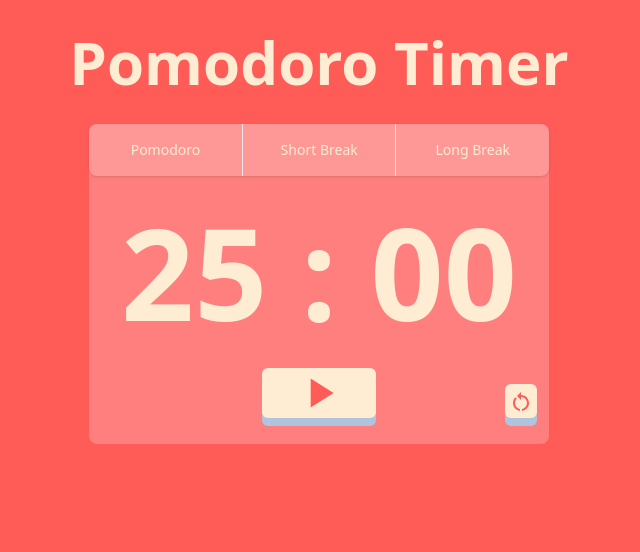
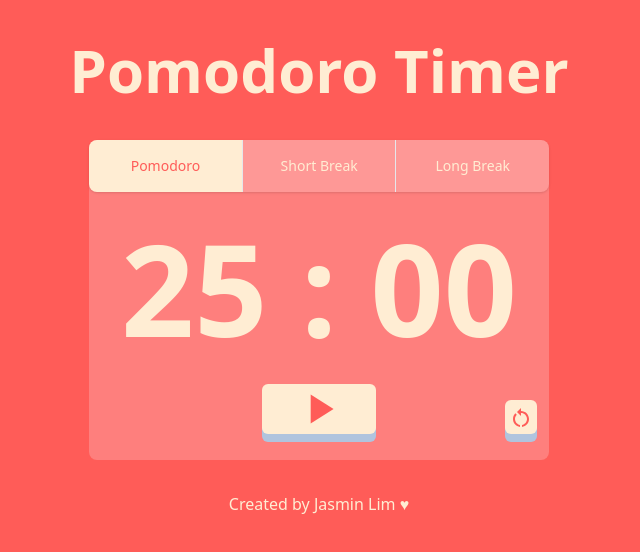
Before and after one commit to jrlim13/pomodoro-timer, a React (Create React App) app: page / in a window 1280 px wide. Shown: the top 552 px of the page, without its empty margins (321-961 px from the left). Built offline with nearby package versions, Linux system fonts and the light colour scheme.

Commit message:
Added current page indicator and bug fixes

```diff
--- a/package.json
+++ b/package.json
@@ -1,6 +1,7 @@
 {
   "name": "pomodoro-timer",
   "version": "0.1.0",
+  "homepage": "https://jrlim13.github.io/pomodoro-timer",
   "private": true,
   "dependencies": {
     "@emotion/react": "^11.8.1",
@@ -17,6 +18,8 @@
     "web-vitals": "^2.1.4"
   },
   "scripts": {
+    "predeploy": "npm run build",
+    "deploy": "gh-pages -d build",
     "start": "react-scripts start",
     "build": "react-scripts build",
     "test": "react-scripts test",
@@ -43,6 +46,7 @@
   "devDependencies": {
     "@tailwindcss/typography": "^0.5.2",
     "autoprefixer": "^10.4.2",
+    "gh-pages": "^3.2.3",
     "postcss": "^8.4.8",
     "tailwindcss": "^3.0.23"
   }
--- a/src/App.js
+++ b/src/App.js
@@ -1,12 +1,14 @@
 import './App.css';
 import Header from './components/Header';
 import Timer from './components/Timer';
+import Footer from './components/Footer'
 
 function App() {
   return (
     <div className="App">
       <Header />
       <Timer />
+      <Footer />
     </div>
   );
 }
--- /dev/null
+++ b/src/components/Footer.jsx
@@ -0,0 +1,11 @@
+
+
+function Footer() {
+    return (
+        <footer className="my-8">
+            <p>Created by <a href="https://github.com/jrlim13">Jasmin Lim ♥</a></p>
+        </footer>
+    );
+}
+
+export default Footer;
--- a/src/components/Header.jsx
+++ b/src/components/Header.jsx
@@ -1,7 +1,7 @@
 function Header() {
     return (
         <header>
-            <h1 className="m-8 text-6xl font-bold">Pomodoro Timer</h1>
+            <h1 className="m-10 text-6xl font-bold">Pomodoro Timer</h1>
         </header>
     );
 }
--- a/src/components/Timer.jsx
+++ b/src/components/Timer.jsx
@@ -22,7 +22,6 @@ class Timer extends React.Component {
             tab.running = false;
             this.setState(tab);
         }
-
     };
 
     toggleRun = () => {
@@ -71,7 +70,12 @@ class Timer extends React.Component {
                             {
                                 tabs.map((tab, i) =>
                                     <li key={i} className="w-full">
-                                        <button className={`inline-block relative py-4 px-4 w-full text-sm font-medium text-center text-beige bg-peach-100/30 hover:bg-peach-200 focus:ring-1 focus:ring-beige ${i === 0 ? "rounded-l-lg" : ""} ${i === tabs.length - 1 ? "rounded-r-lg" : ""}`} onClick={this.toggleTab.bind(this, tab)}>{tab.tab}</button>
+                                        <button
+                                            className={`inline-block relative py-4 px-4 w-full text-sm font-medium text-center ${tab.tab === this.state.tab ? "text-red bg-beige" : "text-beige bg-peach-100/30 hover:bg-peach-200"} ${i === 0 ? "rounded-l-lg" : ""} ${i === tabs.length - 1 ? "rounded-r-lg" : ""}`}
+                                            onClick={this.toggleTab.bind(this, tab)}
+                                        >
+                                            {tab.tab}
+                                        </button>
                                     </li>
                                 )
                             }
```
Also changed, not shown: 1 other file (tests, documents, lock files or other folders).
